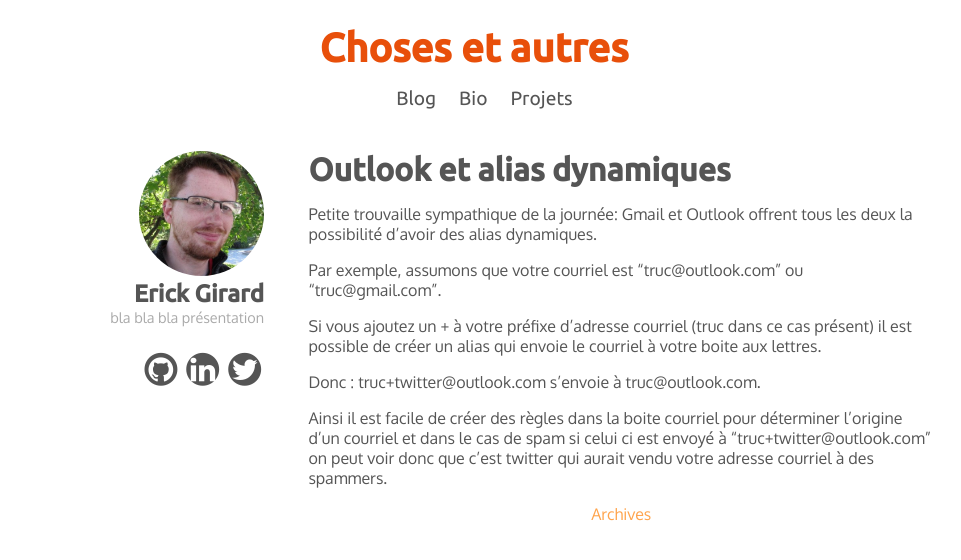
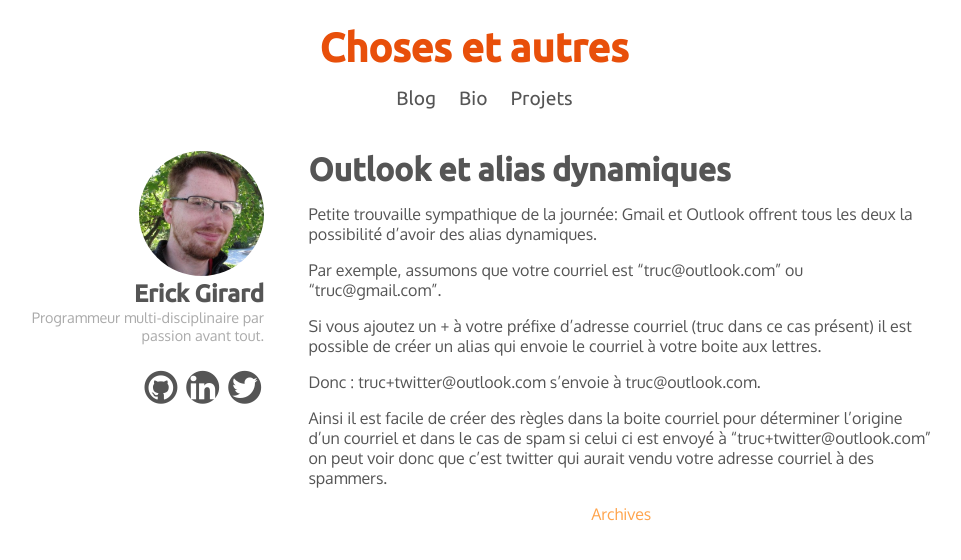
Before and after one commit to erickgirard/erickgirard.github.io, a Jekyll site: the page built from index.html, in a window 1280 px wide. Shown: the top 560 px of the page, without its empty margins (166-1127 px from the left). Built offline with Jekyll 4.4.1, drawn with Linux system fonts in a browser that asks for light colours; Markdown is read by kramdown in place of the engine named in the settings; the list of posts is cut into pages by our own code.

Commit message:
Updated default.html

```diff
--- a/_layouts/default.html
+++ b/_layouts/default.html
@@ -34,7 +34,7 @@
 
         <h2>Erick Girard</h2>
 
-        <div class="summary">bla bla bla présentation</div>
+        <div class="summary">Programmeur multi-disciplinaire par passion avant tout.</div>
 
         <div class="social">
           {% if site.github_user %}
```
